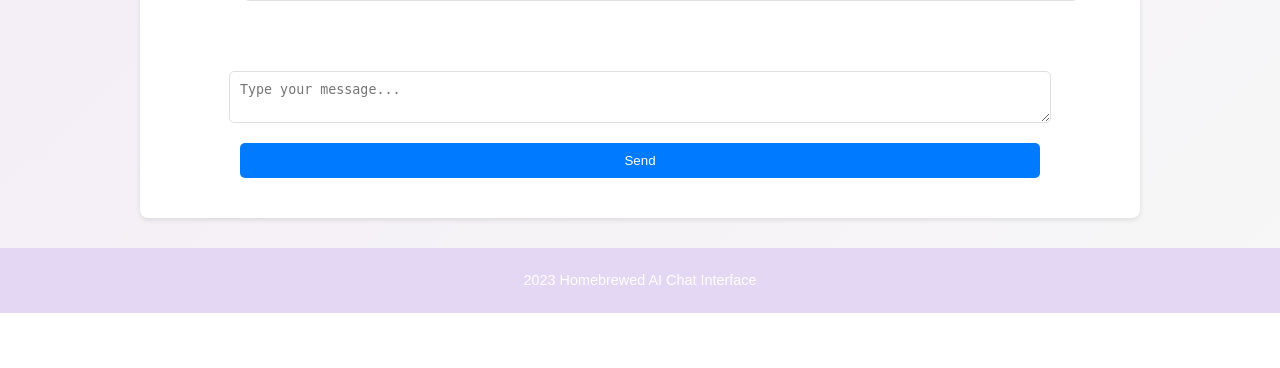
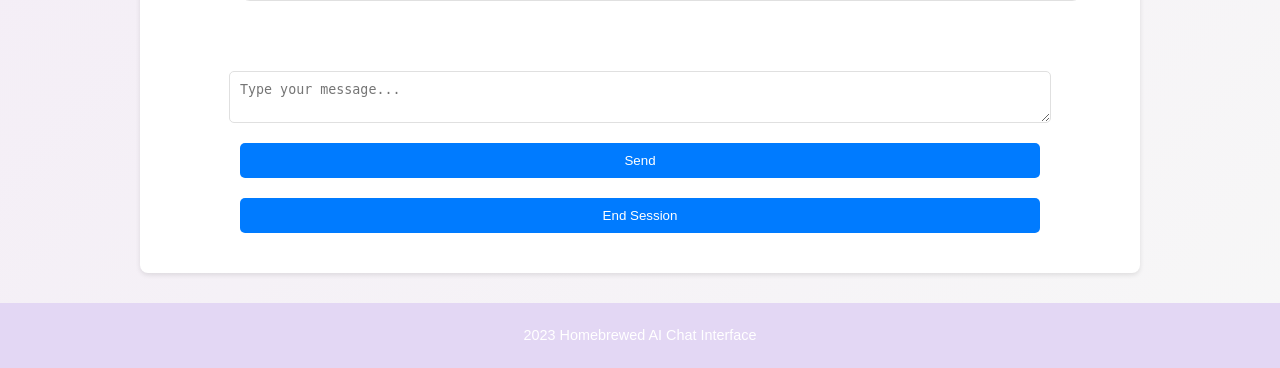
Before and after one commit to mattiaswickberg/Personal_AI_interface, a Flask app: page /chat in a window 1280 px wide. Shown: the part 605-973 px from the top of the page. Before the commit the page ends 918 px from the top, so only its background shows below. Run offline with Flask 3, Linux system fonts and the light colour scheme; the visitor is signed in with stand-in values (Sample User, id 1); data that the repository does not hold is empty.

Commit message:
added end and summarise session

```diff
--- a/app/routes.py
+++ b/app/routes.py
@@ -1,9 +1,9 @@
 from app import app, db, login_manager  # Importing login_manager
 from app.database.models import User, ChatHistory, Summary, ConfigurationPreset
 from flask_login import login_required, current_user
-from flask import render_template, request, jsonify, redirect, url_for
+from flask import Flask, render_template, request, jsonify, redirect, url_for
 from flask_login import login_user
-from app.utilities import ask_gpt3
+from app.utilities import ask_gpt3, summarize_with_gpt3
 
 @login_manager.user_loader
 def load_user(user_id):
@@ -159,3 +159,17 @@ def delete_configure(preset_id):
     db.session.delete(preset)
     db.session.commit()
     return redirect(url_for('configure'))
+
+@app.route('/end_session', methods=['POST'])
+def end_session():
+    chat_history = request.json.get('chatHistory')
+
+    # Generate summary
+    summary_text = summarize_with_gpt3(chat_history)
+
+    # Save the summary to the database
+    new_summary = Summary(user_id=current_user.id, summary=summary_text)
+    db.session.add(new_summary)
+    db.session.commit()
+
+    return jsonify({"success": True, "summary": summary_text})
--- a/app/static/js/main.js
+++ b/app/static/js/main.js
@@ -30,3 +30,30 @@ function submitQuestion() {
 function updateValue(slider, outputId) {
     document.getElementById(outputId).textContent = slider.value;
 }
+
+document.getElementById('endSessionBtn').addEventListener('click', async function() {
+    // Collecting chat history
+    const chatHistoryElements = document.querySelectorAll('.chat-message');
+    let chatHistoryText = '';
+
+    chatHistoryElements.forEach(el => {
+        chatHistoryText += el.textContent + '\n';
+    });
+
+    // Sending chat history to the server for a summary
+    const response = await fetch('/end_session', {
+        method: 'POST',
+        headers: {
+            'Content-Type': 'application/json'
+        },
+        body: JSON.stringify({chatHistory: chatHistoryText})
+    });
+
+    const data = await response.json();
+
+    if (data.success) {
+        alert('Session ended and summary saved!');
+    } else {
+        alert('Error ending session. Please try again.');
+    }
+});
--- a/app/templates/chat.html
+++ b/app/templates/chat.html
@@ -23,6 +23,8 @@ Notera att AI:n inte alltid svarar på ett meningsfullt sätt, och att det den s
 
     <textarea id="userInput" placeholder="Type your message..."></textarea>
     <button onclick="submitQuestion()">Send</button>
+    <button id="endSessionBtn">End Session</button>
+
 </div>
 
 {% endblock %}
```
Also changed, not shown: app/utilities.py (+12 -0 lines).
